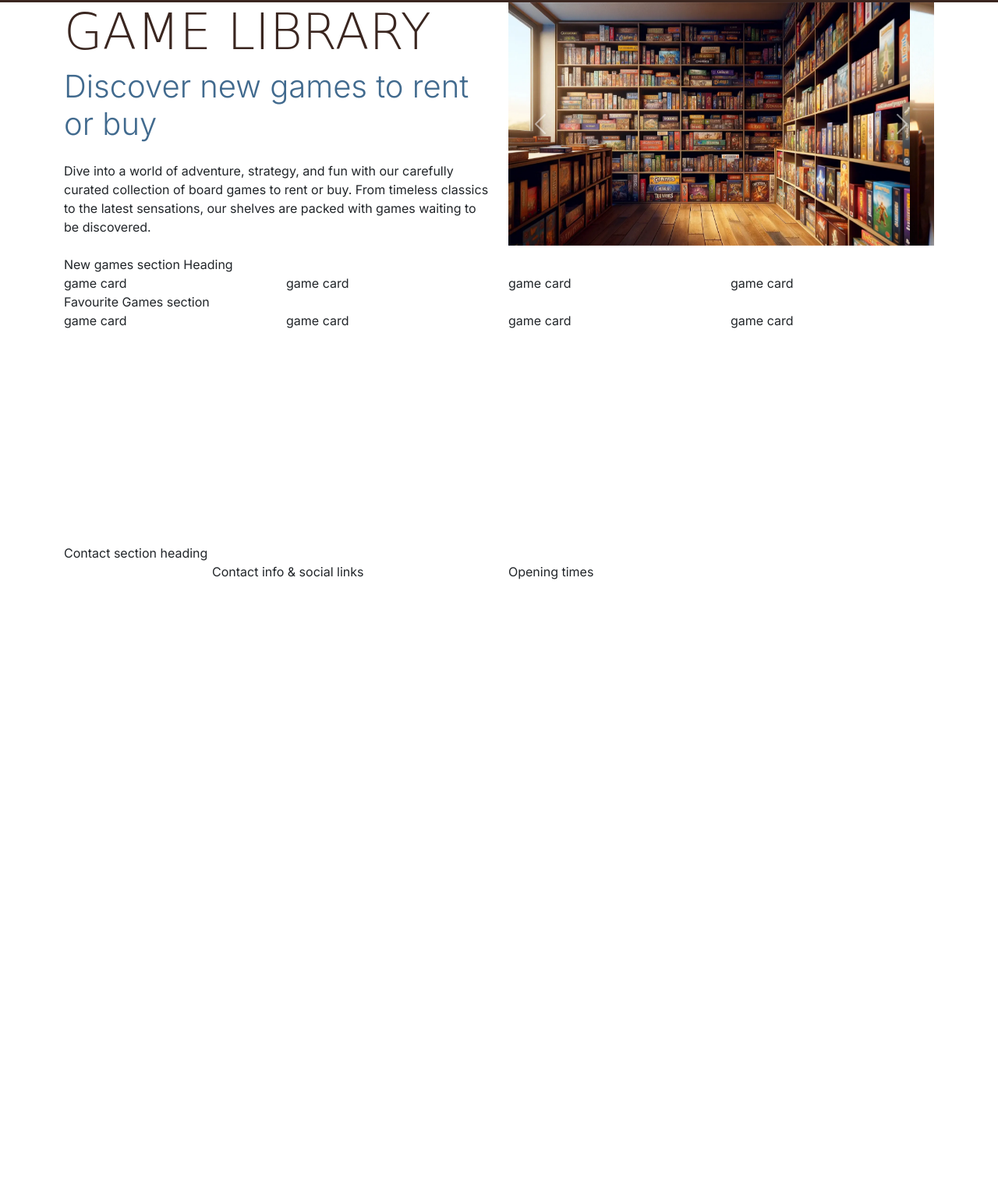
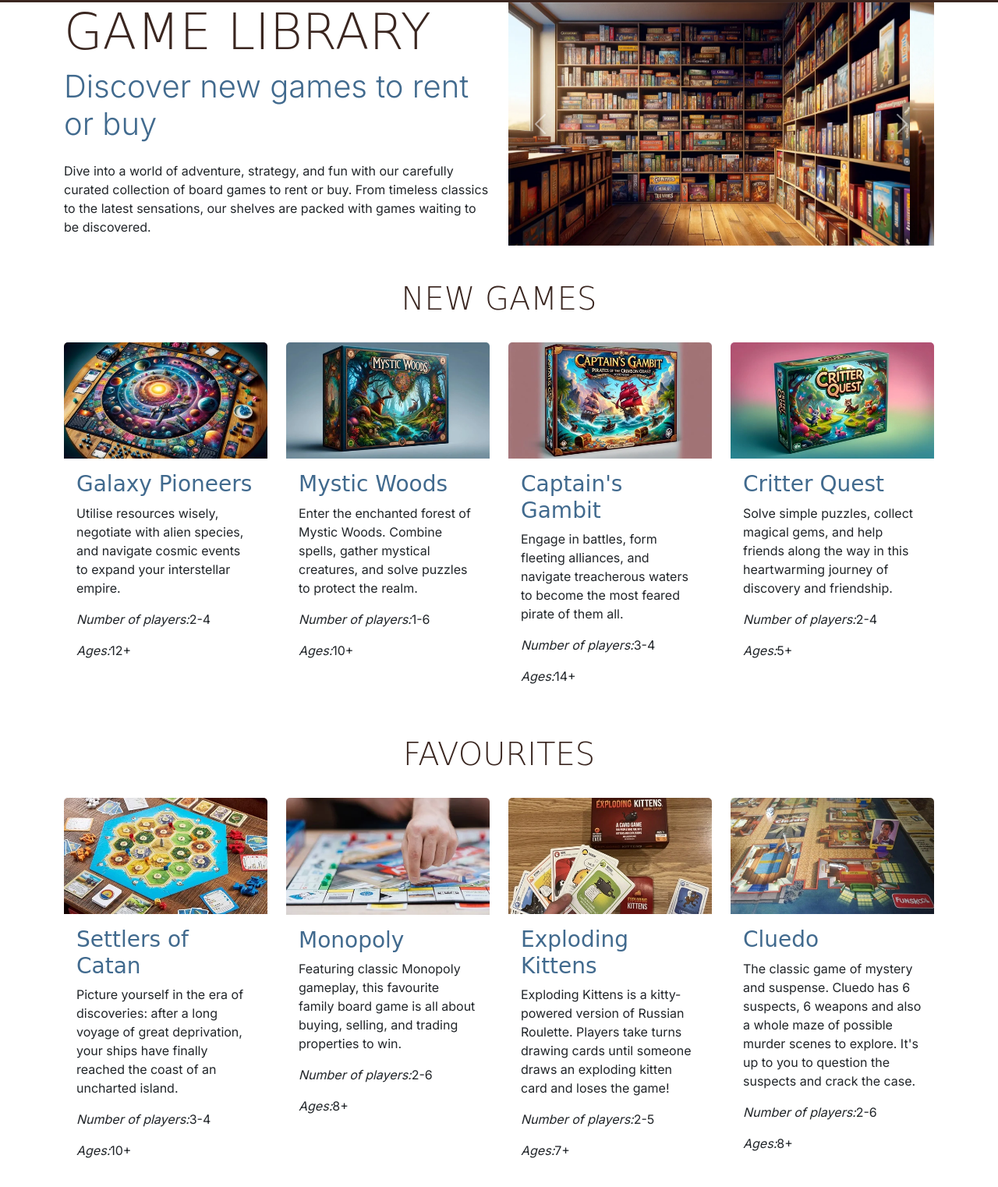
Before and after one commit to Neelp20/boardwalk-games, a plain HTML site: page game-library.html in a window 1280 px wide. Shown: the part 55-1577 px from the top of the page at 78% size. Before the commit the page ends 800 px from the top, so only its background shows below. Drawn offline with nearby package versions, Linux system fonts and the light colour scheme; a web font is replaced by a local one.

Commit message:
Finish styling the game-library section

```diff
--- a/assets/css/style.css
+++ b/assets/css/style.css
@@ -66,6 +66,11 @@ h2 {
 #services .card {
     margin-bottom: 1.5rem;
 }
+/* Game library cards */
+#new-games .card,
+#fav-games .card {
+    border: none;
+}
 
 /* grid visualisation css for testing */
 /* .container,
--- a/game-library.html
+++ b/game-library.html
@@ -99,25 +99,133 @@
   <!--main element to hold all key sections of the game library page. It is not part of the grid structure  -->
   <main>
     <!-- New games section -->
-    <section class="container">
+    <section id="new-games" class="container section">
       <div class="row">
-        <div class="col-12">New games section Heading</div>
-        <div class="col-12 col-md-6 col-xl-3">game card</div>
-        <div class="col-12 col-md-6 col-xl-3">game card</div>
-        <div class="col-12 col-md-6 col-xl-3">game card</div>
-        <div class="col-12 col-md-6 col-xl-3">game card</div>
+          <div class="col-12 text-center">
+              <h2 class="display-6">New Games</h2>
+          </div>
+          <!-- New game card1 -->
+          <div class="col-12 col-md-6 col-xl-3">
+              <div class="card">
+                  <img src="assets/images/new-games-1.webp" class="card-img-top" alt="Galaxy Pioneers board game">
+                  <div class="card-body">
+                      <h3 class="card-title sub-heading-color">Galaxy Pioneers</h3>
+                      <p class="card-text">Utilise resources wisely, negotiate with alien species, and navigate
+                          cosmic events to expand your interstellar empire.</p>
+                      <p><em>Number of players:</em>2-4</p>
+                      <p><em>Ages:</em>12+</p>
+                  </div>
+              </div>
+          </div>
+          <!-- New game card2 -->
+          <div class="col-12 col-md-6 col-xl-3">
+              <div class="card">
+                  <img src="assets/images/new-games-2.webp" class="card-img-top"
+                      alt="Mystic Woods board game box">
+                  <div class="card-body">
+                      <h3 class="card-title sub-heading-color">Mystic Woods</h3>
+                      <p class="card-text">Enter the enchanted forest of Mystic Woods. Combine spells, gather
+                          mystical creatures, and solve puzzles to protect the realm.</p>
+                      <p><em>Number of players:</em>1-6</p>
+                      <p><em>Ages:</em>10+</p>
+                  </div>
+              </div>
+          </div>
+          <!-- New game card3 -->
+          <div class="col-12 col-md-6 col-xl-3">
+              <div class="card">
+                  <img src="assets/images/new-games-3.webp" class="card-img-top"
+                      alt="Captain's Gambit board game box">
+                  <div class="card-body">
+                      <h3 class="card-title sub-heading-color">Captain's Gambit</h3>
+                      <p class="card-text">Engage in battles, form fleeting alliances, and navigate treacherous
+                          waters to become the most feared pirate of them all.</p>
+                      <p><em>Number of players:</em>3-4</p>
+                      <p><em>Ages:</em>14+</p>
+                  </div>
+              </div>
+          </div>
+          <!-- New game card4 -->
+          <div class="col-12 col-md-6 col-xl-3">
+              <div class="card">
+                  <img src="assets/images/new-games-4.webp" class="card-img-top"
+                      alt="Critter Quest board game box">
+                  <div class="card-body">
+                      <h3 class="card-title sub-heading-color">Critter Quest</h3>
+                      <p class="card-text">Solve simple puzzles, collect magical gems, and help friends along the
+                          way in this heartwarming journey of discovery and friendship.</p>
+                      <p><em>Number of players:</em>2-4</p>
+                      <p><em>Ages:</em>5+</p>
+                  </div>
+              </div>
+          </div>
       </div>
-    </section>
+  </section>
     <!-- Favourite Games section -->
-    <section class="container">
+    <section id="fav-games" class="container section">
       <div class="row">
-        <div class="col-12">Favourite Games section</div>
-        <div class="col-12 col-md-6 col-xl-3">game card</div>
-        <div class="col-12 col-md-6 col-xl-3">game card</div>
-        <div class="col-12 col-md-6 col-xl-3">game card</div>
-        <div class="col-12 col-md-6 col-xl-3">game card</div>
+          <div class="col-12 text-center">
+              <h2 class="display-6">Favourites</h2>
+          </div>
+          <!-- Favourite Games card1 -->
+          <div class="col-12 col-md-6 col-xl-3">
+              <div class="card">
+                  <img src="assets/images/fav-games-1.webp" class="card-img-top"
+                      alt="Settlers of Catan board game">
+                  <div class="card-body">
+                      <h3 class="card-title sub-heading-color">Settlers of Catan</h3>
+                      <p class="card-text">Picture yourself in the era of discoveries: after a long voyage of
+                          great deprivation, your ships have finally reached the coast of an uncharted island.</p>
+                      <p><em>Number of players:</em>3-4</p>
+                      <p><em>Ages:</em>10+</p>
+                  </div>
+              </div>
+          </div>
+          <!-- Favourite Games card2 -->
+          <div class="col-12 col-md-6 col-xl-3">
+              <div class="card">
+                  <img src="assets/images/fav-games-2.webp" class="card-img-top" alt="Monopoly board game">
+                  <div class="card-body">
+                      <h3 class="card-title sub-heading-color">Monopoly</h3>
+                      <p class="card-text">Featuring classic Monopoly gameplay, this favourite family board game
+                          is all about buying, selling, and trading properties to win.</p>
+                      <p><em>Number of players:</em>2-6</p>
+                      <p><em>Ages:</em>8+</p>
+                  </div>
+              </div>
+          </div>
+          <!-- Favourite Games card3 -->
+          <div class="col-12 col-md-6 col-xl-3">
+              <div class="card">
+                  <img src="assets/images/fav-games-3.webp" class="card-img-top"
+                      alt="Exploding Kittens card game">
+                  <div class="card-body">
+                      <h3 class="card-title sub-heading-color">Exploding Kittens</h3>
+                      <p class="card-text">Exploding Kittens is a kitty-powered version of Russian Roulette.
+                          Players take turns drawing cards until someone draws an exploding kitten card and loses
+                          the game!</p>
+                      <p><em>Number of players:</em>2-5</p>
+                      <p><em>Ages:</em>7+</p>
+                  </div>
+              </div>
+          </div>
+          <!-- Favourite Games card4 -->
+          <div class="col-12 col-md-6 col-xl-3">
+              <div class="card">
+                  <img src="assets/images/fav-games-4.webp" class="card-img-top" alt="Cluedo board game">
+                  <div class="card-body">
+                      <h3 class="card-title sub-heading-color">Cluedo</h3>
+                      <p class="card-text">The classic game of mystery and suspense. Cluedo has 6 suspects, 6
+                          weapons and also a whole maze of possible murder scenes to explore. It's up to you to
+                          question the suspects and crack the case.</p>
+                      <p><em>Number of players:</em>2-6</p>
+                      <p><em>Ages:</em>8+</p>
+                  </div>
+              </div>
+          </div>
       </div>
-    </section>
+
+  </section>
   </main>
 
   <!-- mt-auto added to push footer to bottom of the page -->
```
